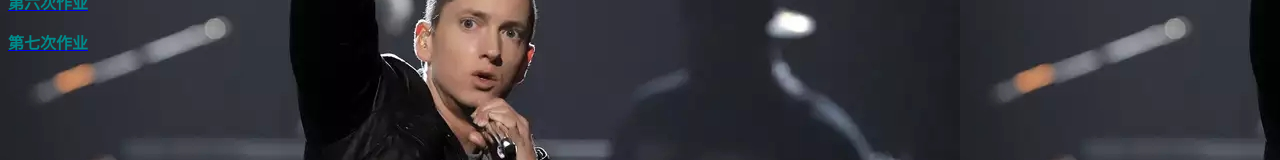
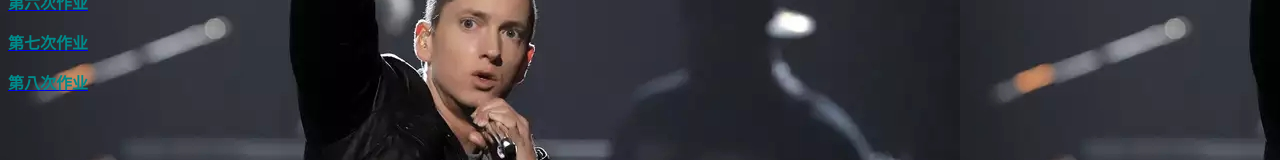
Before and after one commit to lissssson/lissssson.github.io, a plain HTML site: page web-work/index.html in a window 1280 px wide. Shown: the part 290-450 px from the top of the page. Drawn offline with Linux system fonts and the light colour scheme.

Commit message:
Update index.html

```diff
--- a/web-work/index.html
+++ b/web-work/index.html
@@ -14,6 +14,7 @@
 		<a href="https://lissssson.github.io/web-work5/"><p><b><font color="darkcyan">第五次作业</font></b></p></a>
 		<a href="https://lissssson.github.io/web-work666/"><p><b><font color="darkcyan">第六次作业</font></b></p></a>
 		<a href="https://lissssson.github.io/web-work7/"><p><b><font color="darkcyan">第七次作业</font></b></p></a>
+		<a href="https://lissssson.github.io/web-work8/"><p><b><font color="darkcyan">第八次作业</font></b></p></a>
 
 	</body>
 </html>
```
